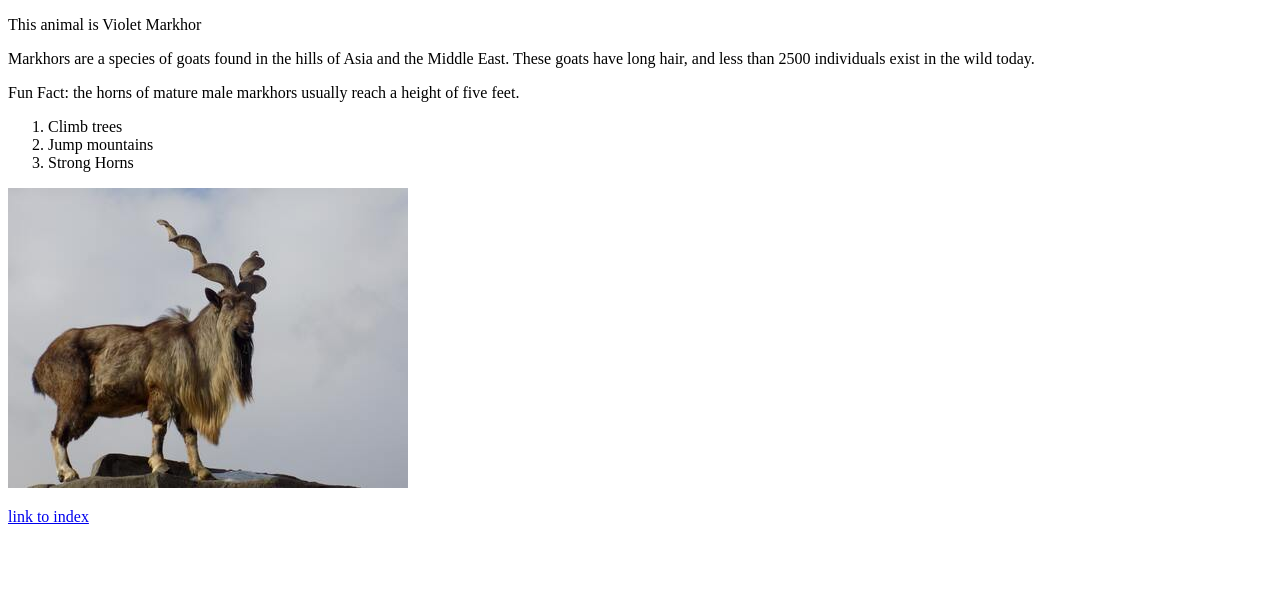
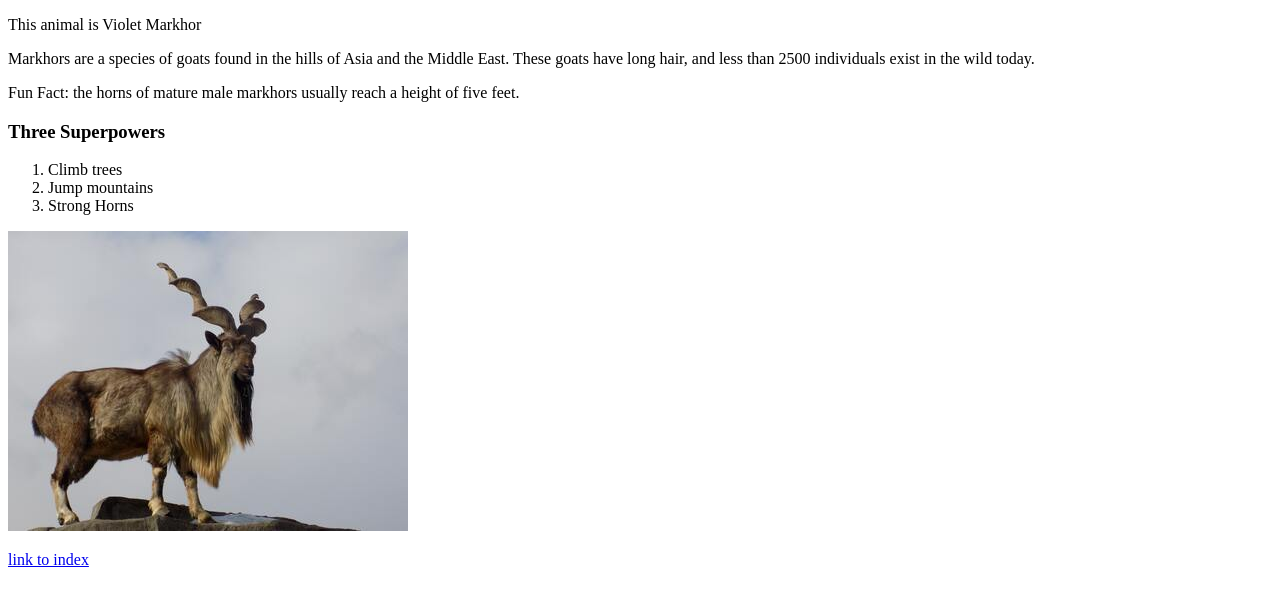
Before and after one commit to 44-563-Web-Apps-S23/44563-webapps-assignment-3-VinayMeenkeri, a plain HTML site: page bonus.html in a window 1280 px wide. Drawn offline with Linux system fonts and the light colour scheme.

Commit message:
superpowers

```diff
--- a/bonus.html
+++ b/bonus.html
@@ -18,6 +18,7 @@
            <p>
             Fun Fact: the horns of mature male markhors usually reach a height of five feet.
         </p>
+        <h3>Three Superpowers</h3>
         <ol>
             <li>Climb trees</li>
             <li>Jump mountains</li>
```
